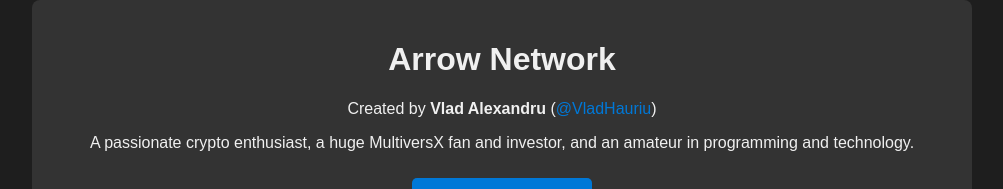
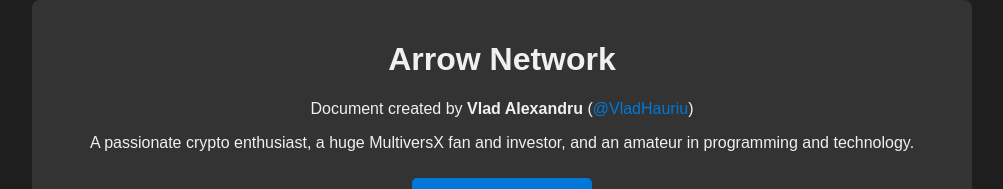
Before and after one commit to ArrowNetwork/arrow, a plain HTML site: page index.html in a window 1280 px wide. Shown: the top 189 px of the page, without its empty margins (138-1141 px from the left). Drawn offline with Linux system fonts and the light colour scheme.

Commit message:
Update index.html

```diff
--- a/index.html
+++ b/index.html
@@ -113,7 +113,7 @@
 <body>
     <header>
         <h1>Arrow Network</h1>
-        <p>Created by <strong>Vlad Alexandru</strong> (<a href="https://twitter.com/VladHauriu" target="_blank">@VladHauriu</a>)</p>
+        <p>Document created by <strong>Vlad Alexandru</strong> (<a href="https://twitter.com/VladHauriu" target="_blank">@VladHauriu</a>)</p>
         <p>A passionate crypto enthusiast, a huge MultiversX fan and investor, and an amateur in programming and technology.</p>
         <button class="toggle-mode" onclick="toggleMode()">Toggle Light/Dark Mode</button>
     </header>
```
